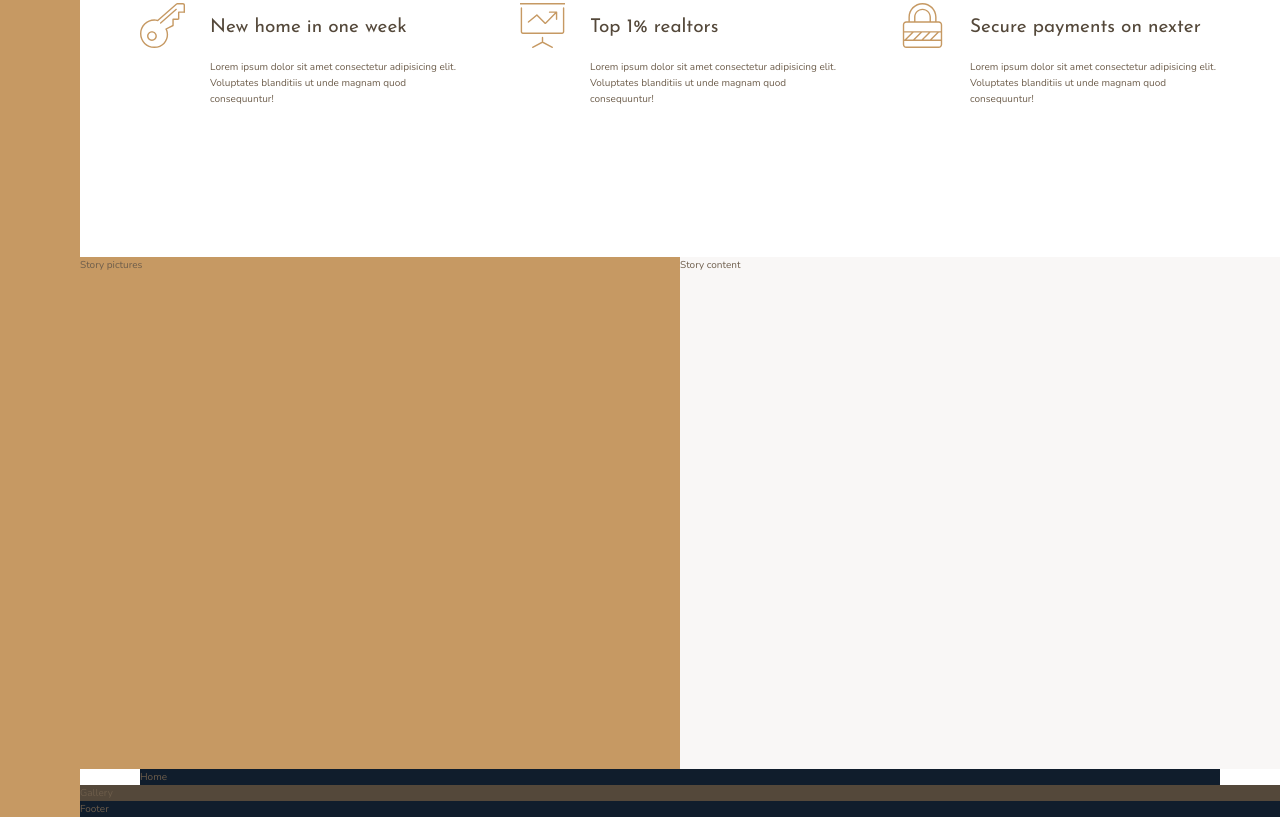
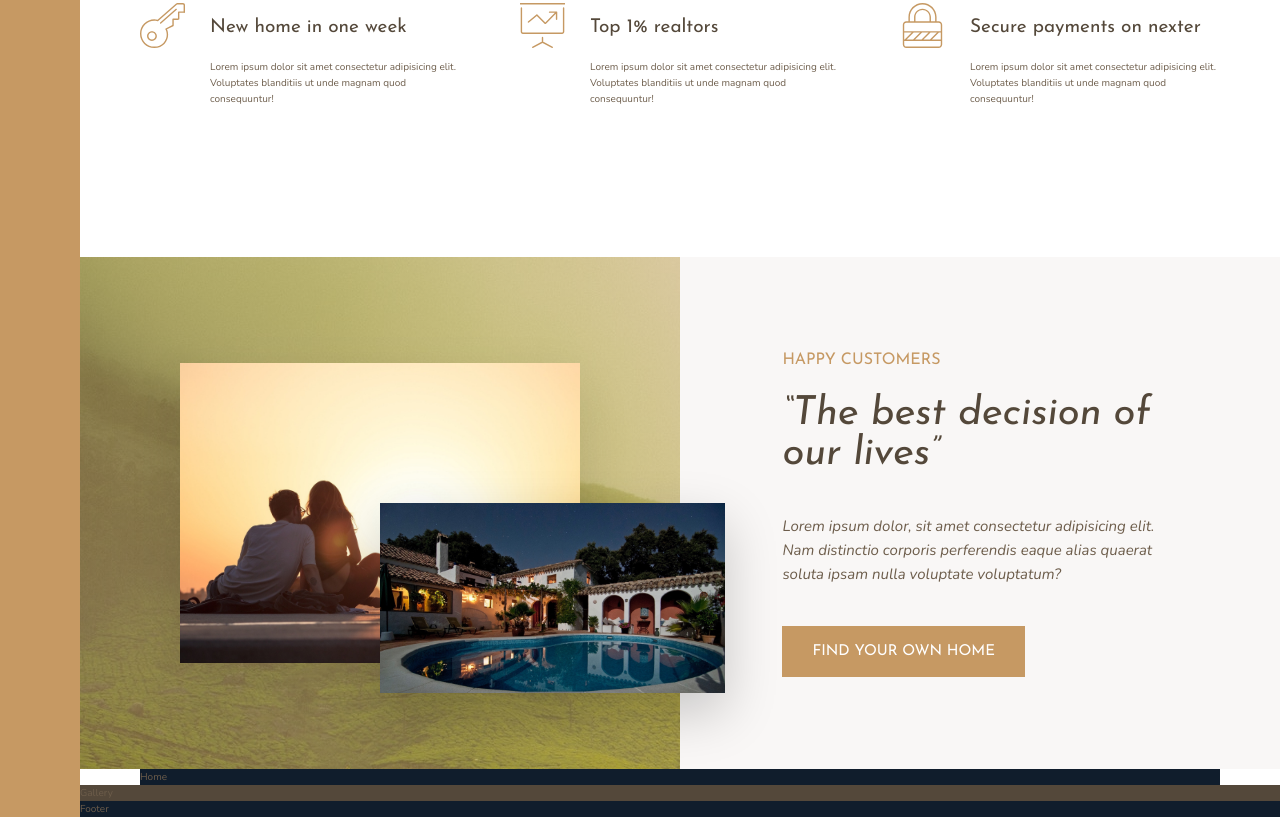
Before and after one commit to kostiantynnahula/nexter-sass, a website: page index.html in a window 1280 px wide. Shown: the part 930-1747 px from the top of the page. Drawn offline with nearby package versions, Linux system fonts and the light colour scheme.

Commit message:
Implemented the Story section

```diff
--- a/index.html
+++ b/index.html
@@ -71,11 +71,15 @@
     </section>
 
     <div class="story__pictures">
-      Story pictures
+      <img src="/img/story-1.jpeg" alt="Couple with new house" class="story__img--1">
+      <img src="/img/story-2.jpeg" alt="New house" class="story__img--2">
     </div>
 
     <div class="story__content">
-      Story content
+      <h3 class="heading-3 mb-sm">Happy Customers</h3>
+      <h2 class="heading-2 heading-2--dark mb-md">&ldquo;The best decision of our lives&rdquo;</h2>
+      <p class="story__text">Lorem ipsum dolor, sit amet consectetur adipisicing elit. Nam distinctio corporis perferendis eaque alias quaerat soluta ipsam nulla voluptate voluptatum?</p>
+      <button class="btn">Find your own home</button>
     </div>
 
     <section class="home">
--- a/sass/_story.scss
+++ b/sass/_story.scss
@@ -1,11 +1,45 @@
 .story {
   &__pictures {
     background-color: $color-primary;
+    background-image: linear-gradient(rgba($color-primary, 0.5), rgba($color-primary, 0.5)), url(../img/back.jpg);
     grid-column: full-start / col-end 4;
+
+    display: grid;
+    grid-template-rows: repeat(6, 1fr);
+    grid-template-columns: repeat(6, 1fr);
+
+    align-items: center;
+  }
+
+  &__img--1 {
+    width: 100%;
+    grid-row: 2 / 6;
+    grid-column: 2 / 6;
+    box-shadow: 0 2rem 5rem rgba(#000, 0.1);
+  }
+
+  &__img--2 {
+    width: 115%;
+    grid-row: 4 / 6;
+    grid-column: 4 / 7;
+    z-index: 20;
+    box-shadow: 0 2rem 5rem rgba(#000, 0.2);
   }
 
   &__content {
     background-color: $color-grey-light-1;
     grid-column: col-start 5 / full-end;
+    padding: 6rem 8vw;
+
+    display: flex;
+    flex-direction: column;
+    justify-content: center;
+    align-items: flex-start;
+  }
+
+  &__text {
+    font-size: 1.5rem;
+    font-style: italic;
+    margin-bottom: 4rem;
   }
 }
--- a/sass/_typography.scss
+++ b/sass/_typography.scss
@@ -8,9 +8,23 @@
 }
 .heading-2 {
   @extend %heading;
+  font-size: 4rem;
+  font-style: italic;
+  line-height: 1;
+
+  &--light {
+    color: $color-grey-light-1;
+  }
+
+  &--dark {
+    color: $color-grey-dark-1;
+  }
 }
 .heading-3 {
   @extend %heading;
+  font-size: 1.6rem;
+  color: $color-primary;
+  text-transform: uppercase
 }
 .heading-4 {
   @extend %heading;
@@ -24,3 +38,36 @@
     color: $color-grey-dark-1;
   }
 }
+
+.btn {
+  background-color: $color-primary;
+  color: #fff;
+  border: none;
+  border-radius: 0;
+  font-family: $font-display;
+  font-size: 1.5rem;
+  text-transform: uppercase;
+  padding: 1.8rem 3rem;
+  cursor: pointer;
+  transition: background-color 0.3s;
+
+  &:hover {
+    background-color: $color-primary-dark;
+  }
+}
+
+.mb-sm {
+  margin-bottom: 2rem;
+}
+
+.mb-md {
+  margin-bottom: 4rem;
+}
+
+.mb-lg {
+  margin-bottom: 6rem;
+}
+
+.mb-hg {
+  margin-bottom: 8rem;
+}
```
Also changed, not shown: css/style.css.
